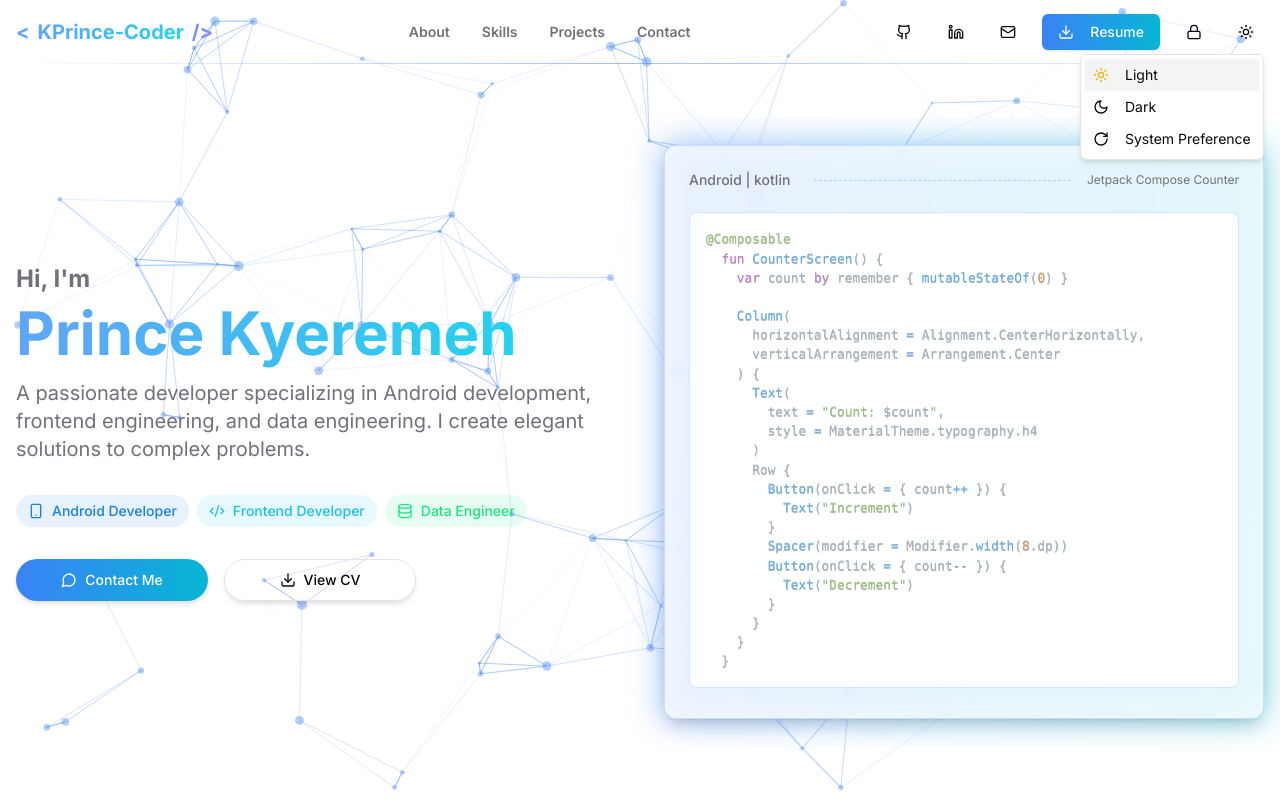
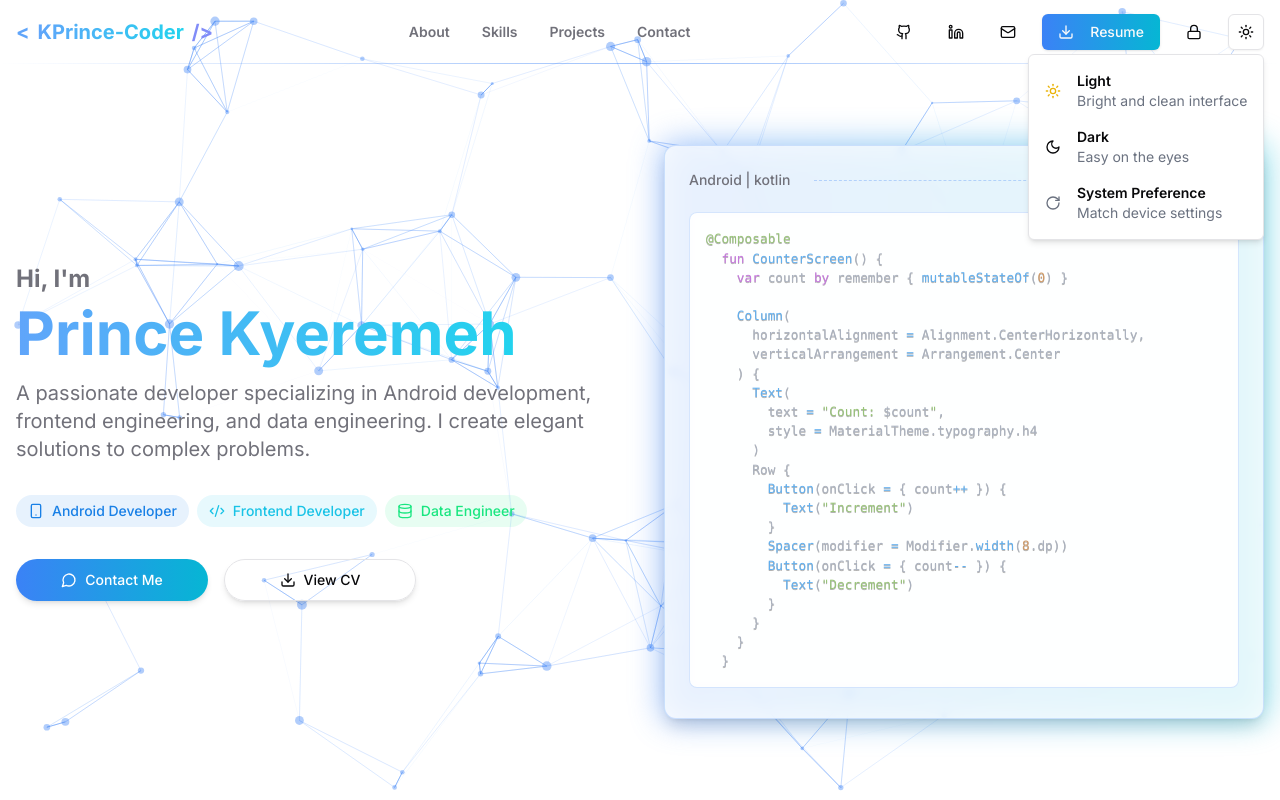
Before and after one commit to Prince-K-cmd/portfolio-webapp-3, a Next.js app: page / in a window 1280 px wide. Both pictures are taken after a click on the button "Toggle theme". Shown: the top 800 px of the page. Built offline with nearby package versions, Linux system fonts and the light colour scheme.

Commit message:
Add more content and design to theme-toggle.tsx

```diff
--- a/components/theme-toggle.tsx
+++ b/components/theme-toggle.tsx
@@ -1,8 +1,137 @@
+// "use client";
+
+// import * as React from "react";
+// import { Moon, Sun } from "lucide-react";
+// import { useTheme } from "next-themes";
+
+// import { Button } from "@/components/ui/button";
+// import {
+//   DropdownMenu,
+//   DropdownMenuContent,
+//   DropdownMenuItem,
+//   DropdownMenuTrigger,
+// } from "@/components/ui/dropdown-menu";
+// import {
+//   Tooltip,
+//   TooltipContent,
+//   TooltipProvider,
+//   TooltipTrigger,
+// } from "@/components/ui/tooltip";
+
+// //import them from data
+// import { themeConfig } from "@/data/theme";
+
+// export function ThemeToggle() {
+//   const { setTheme, resolvedTheme } = useTheme();
+
+//   // Get current theme configuration
+//   const currentThemeConfig =
+//     themeConfig[resolvedTheme as keyof typeof themeConfig] ||
+//     themeConfig.system;
+//   const CurrentIcon = currentThemeConfig.icon;
+
+//   return (
+//     <TooltipProvider delayDuration={300}>
+//       <Tooltip>
+//         <TooltipTrigger asChild>
+//           <DropdownMenu>
+//             <DropdownMenuTrigger asChild>
+//               <Button
+//                 variant="ghost"
+//                 size="icon"
+//                 className="bg-transparent hover:bg-muted dark:hover:bg-muted/50"
+//               >
+//                 <Sun className="h-[1.2rem] w-[1.2rem] rotate-0 scale-100 transition-all dark:-rotate-90 dark:scale-0 text-foreground" />
+//                 <Moon className="absolute h-[1.2rem] w-[1.2rem] rotate-90 scale-0 transition-all dark:rotate-0 dark:scale-100 text-foreground" />
+//                 <span className="sr-only">Toggle theme</span>
+//               </Button>
+//             </DropdownMenuTrigger>
+//             <DropdownMenuContent align="end">
+//               {Object.entries(themeConfig).map(([theme, config]) => (
+//                 <DropdownMenuItem
+//                   key={theme}
+//                   onClick={() => setTheme(theme)}
+//                   className={resolvedTheme === theme ? "bg-accent" : ""}
+//                 >
+//                   <config.icon className={`mr-2 h-4 w-4 ${config.color}`} />
+//                   {config.name}
+//                 </DropdownMenuItem>
+//               ))}
+//             </DropdownMenuContent>
+//           </DropdownMenu>
+//         </TooltipTrigger>
+//         <TooltipContent
+//           side="bottom"
+//           className="
+//             bg-background
+//             border
+//             text-foreground
+//             shadow-lg
+//             flex
+//             items-center
+//             space-x-2
+//             p-3
+//           "
+//         >
+//           <CurrentIcon className={`h-4 w-4 ${currentThemeConfig.color}`} />
+//           <div>
+//             <p className="font-semibold">{currentThemeConfig.name}</p>
+//             <p className="text-xs text-muted-foreground">
+//               {currentThemeConfig.description}
+//             </p>
+//           </div>
+//         </TooltipContent>
+//       </Tooltip>
+//     </TooltipProvider>
+//   );
+// }
+
+// "use client";
+
+// import * as React from "react";
+// import { Moon, Sun } from "lucide-react";
+// import { useTheme } from "next-themes";
+
+// import { Button } from "@/components/ui/button";
+// import {
+//   DropdownMenu,
+//   DropdownMenuContent,
+//   DropdownMenuItem,
+//   DropdownMenuTrigger,
+// } from "@/components/ui/dropdown-menu";
+
+// export function ThemeToggle() {
+//   const { setTheme } = useTheme();
+
+//   return (
+//     <DropdownMenu>
+//       <DropdownMenuTrigger asChild>
+//         <Button variant="outline" size="icon">
+//           <Sun className="h-[1.2rem] w-[1.2rem] rotate-0 scale-100 transition-all dark:-rotate-90 dark:scale-0" />
+//           <Moon className="absolute h-[1.2rem] w-[1.2rem] rotate-90 scale-0 transition-all dark:rotate-0 dark:scale-100" />
+//           <span className="sr-only">Toggle theme</span>
+//         </Button>
+//       </DropdownMenuTrigger>
+//       <DropdownMenuContent align="end">
+//         <DropdownMenuItem onClick={() => setTheme("light")}>
+//           Light
+//         </DropdownMenuItem>
+//         <DropdownMenuItem onClick={() => setTheme("dark")}>
+//           Dark
+//         </DropdownMenuItem>
+//         <DropdownMenuItem onClick={() => setTheme("system")}>
+//           System
+//         </DropdownMenuItem>
+//       </DropdownMenuContent>
+//     </DropdownMenu>
+//   );
+// }
+
 "use client";
 
 import * as React from "react";
+import { useTheme } from "next-themes";
 import { Moon, Sun } from "lucide-react";
-import { useTheme } from "next-themes";
 
 import { Button } from "@/components/ui/button";
 import {
@@ -11,77 +140,39 @@ import {
   DropdownMenuItem,
   DropdownMenuTrigger,
 } from "@/components/ui/dropdown-menu";
-import {
-  Tooltip,
-  TooltipContent,
-  TooltipProvider,
-  TooltipTrigger,
-} from "@/components/ui/tooltip";
-
-//import them from data
 import { themeConfig } from "@/data/theme";
 
 export function ThemeToggle() {
-  const { setTheme, resolvedTheme } = useTheme();
-
-  // Get current theme configuration
-  const currentThemeConfig =
-    themeConfig[resolvedTheme as keyof typeof themeConfig] ||
-    themeConfig.system;
-  const CurrentIcon = currentThemeConfig.icon;
+  const { setTheme } = useTheme();
 
   return (
-    <TooltipProvider delayDuration={300}>
-      <Tooltip>
-        <TooltipTrigger asChild>
     <DropdownMenu>
       <DropdownMenuTrigger asChild>
-              <Button
-                variant="ghost"
-                size="icon"
-                className="bg-transparent hover:bg-muted dark:hover:bg-muted/50"
-              >
-                <Sun className="h-[1.2rem] w-[1.2rem] rotate-0 scale-100 transition-all dark:-rotate-90 dark:scale-0 text-foreground" />
-                <Moon className="absolute h-[1.2rem] w-[1.2rem] rotate-90 scale-0 transition-all dark:rotate-0 dark:scale-100 text-foreground" />
+        <Button variant="outline" size="icon">
+          <Sun className="h-[1.2rem] w-[1.2rem] rotate-0 scale-100 transition-all dark:-rotate-90 dark:scale-0" />
+          <Moon className="absolute h-[1.2rem] w-[1.2rem] rotate-90 scale-0 transition-all dark:rotate-0 dark:scale-100" />
           <span className="sr-only">Toggle theme</span>
         </Button>
       </DropdownMenuTrigger>
-            <DropdownMenuContent align="end">
-              {Object.entries(themeConfig).map(([theme, config]) => (
+      <DropdownMenuContent align="end" className="p-2">
+        {Object.entries(themeConfig).map(
+          ([key, { icon: Icon, name, description, color }]) => (
             <DropdownMenuItem
-                  key={theme}
-                  onClick={() => setTheme(theme)}
-                  className={resolvedTheme === theme ? "bg-accent" : ""}
+              key={key}
+              onClick={() => setTheme(key)}
+              className="flex items-center space-x-2 rounded-lg p-2 hover:bg-gray-100 dark:hover:bg-gray-800"
             >
-                  <config.icon className={`mr-2 h-4 w-4 ${config.color}`} />
-                  {config.name}
+              <Icon className={`h-4 w-4 animate-fade-in ${color}`} />
+              <div>
+                <p className="font-semibold">{name}</p>
+                <p className="text-sm text-gray-500 dark:text-gray-400">
+                  {description}
+                </p>
+              </div>
             </DropdownMenuItem>
-              ))}
+          )
+        )}
       </DropdownMenuContent>
     </DropdownMenu>
-        </TooltipTrigger>
-        <TooltipContent
-          side="bottom"
-          className="
-            bg-background
-            border
-            text-foreground
-            shadow-lg
-            flex
-            items-center
-            space-x-2
-            p-3
-          "
-        >
-          <CurrentIcon className={`h-4 w-4 ${currentThemeConfig.color}`} />
-          <div>
-            <p className="font-semibold">{currentThemeConfig.name}</p>
-            <p className="text-xs text-muted-foreground">
-              {currentThemeConfig.description}
-            </p>
-          </div>
-        </TooltipContent>
-      </Tooltip>
-    </TooltipProvider>
   );
 }
```
Lines whose indentation alone changed are shown as unchanged.
